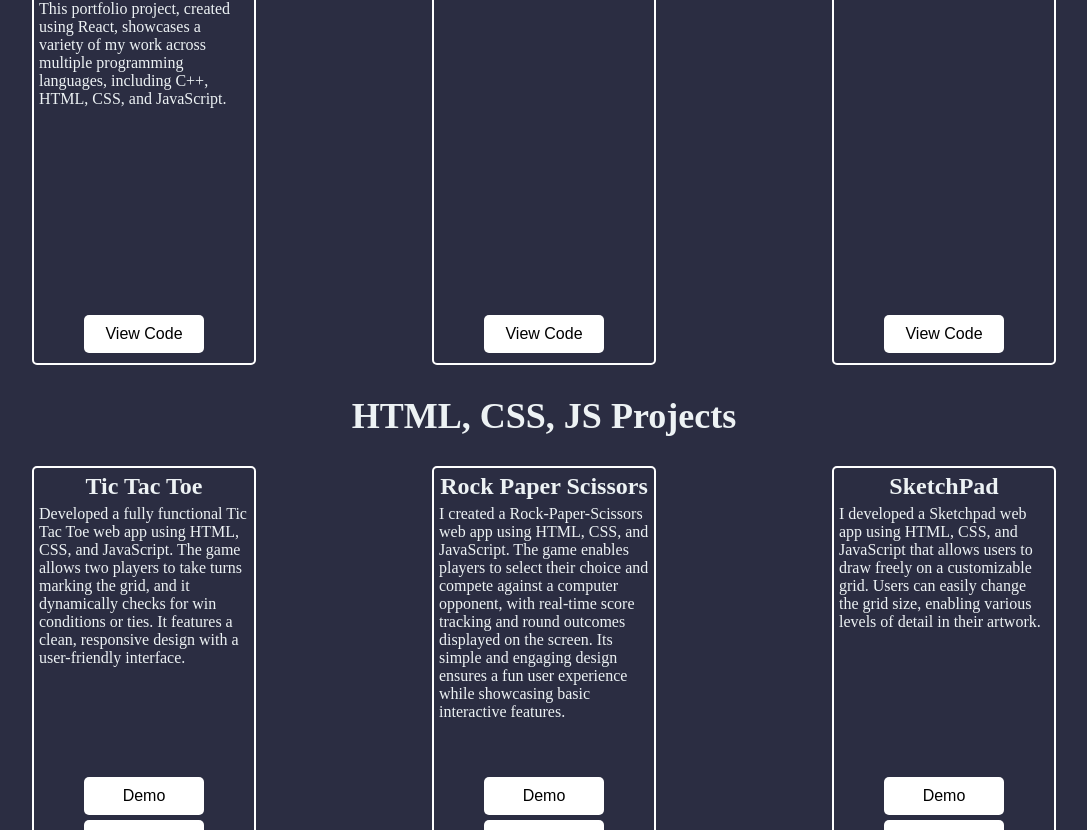
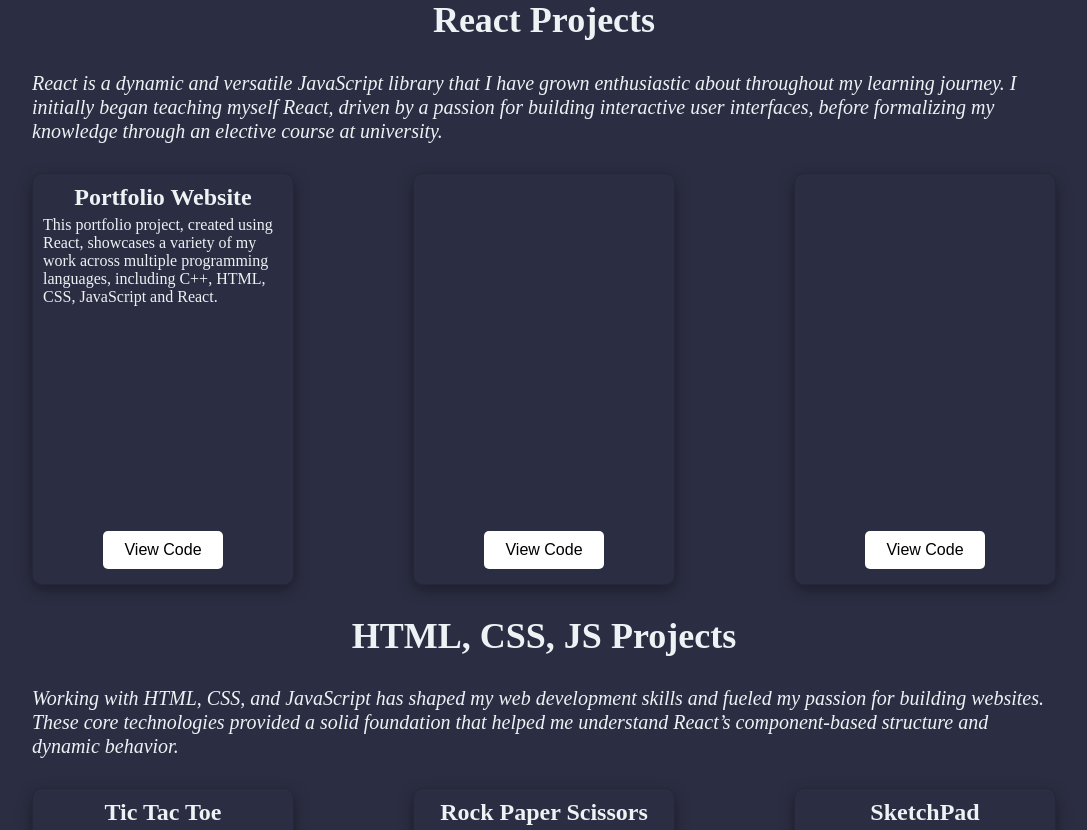
Before and after one commit to LachezarKunov/portfolio-website, a React (Vite) app: page /projects in a window 1280 px wide. Shown: the part 687-1517 px from the top of the page, without its empty margins (96-1183 px from the left). Built offline with nearby package versions, Linux system fonts and the light colour scheme.

Commit message:
implement projectspage

```diff
--- a/src/components/ProjectCard.css
+++ b/src/components/ProjectCard.css
@@ -1,13 +1,16 @@
 .card-container {
-    border: 2px solid white;
-    border-radius: 5px;
-    width: 220px;
+    width: 250px;
     height: 400px;
+    padding: 5px;
 
     display: flex;
     flex-direction: column;
     align-items: center;
     justify-content: space-between;
+
+    border: 1px solid rgba(0, 0, 0, .125);
+    border-radius: 10px;
+    box-shadow: rgba(0, 0, 0, 0.35) 0px 5px 15px;
 }
 
 .card-title {
@@ -53,3 +56,10 @@ button:active {
 .card-description {
     font-size: 16px;
 }
+
+.technology-paragraph {
+    font-size: 20px;
+    line-height: 24px;
+    font-style: italic;
+    margin-bottom: 30px;
+}
--- a/src/components/ProjectsPage.jsx
+++ b/src/components/ProjectsPage.jsx
@@ -6,6 +6,8 @@ function ProjectsPage (){
     return (
         <>
         <h2>C++ Projects</h2>
+        <p className = 'technology-paragraph'>I appreciate C++ for its speed and efficient memory management. Starting at university, I gained a deep understanding of its core principles and advanced features. This strong foundation not only allows me to handle complex projects but also broadens my understanding of concepts in other programming languages.
+        </p>
         <div className='cards-container'>
             <ProjectCard title = 'MultiSet' description='Developed a C++
             multiset that efficiently stores large sets of numbers using just 1 bit
@@ -32,13 +34,23 @@ function ProjectsPage (){
         </div>
 
         <h2>React Projects</h2>
+        <p className = 'technology-paragraph'>
+            React is a dynamic and versatile JavaScript library that I have grown enthusiastic about throughout my learning journey. I initially began teaching myself React,
+            driven by a passion for building interactive user interfaces,
+            before formalizing my knowledge through an elective course at university.
+        </p>
         <div className = 'cards-container'>
-            <ProjectCard title='Portfolio Website' description = {'This portfolio project, created using React, showcases a variety of my work across multiple programming languages, including C++, HTML, CSS, and JavaScript.'} githubURL={'https://github.com/LachezarKunov/portfolio-website'}></ProjectCard>
+            <ProjectCard title='Portfolio Website' description = {'This portfolio project, created using React, showcases a variety of my work across multiple programming languages, including C++, HTML, CSS, JavaScript and React.'} githubURL={'https://github.com/LachezarKunov/portfolio-website'}></ProjectCard>
             <ProjectCard></ProjectCard>
             <ProjectCard></ProjectCard>
         </div>
 
         <h2>HTML, CSS, JS Projects</h2>
+        <p className = 'technology-paragraph'>
+        Working with HTML, CSS, and JavaScript has shaped my web development skills and fueled my passion for building websites.
+        These core technologies provided a solid foundation that helped me understand React’s component-based structure and
+        dynamic behavior.
+        </p>
         <div className = 'cards-container'>
             <ProjectCard title = 'Tic Tac Toe' description={'Developed a fully functional Tic Tac Toe web app using HTML, CSS, and JavaScript. The game allows two players to take turns marking the grid, and it dynamically checks for win conditions or ties. It features a clean, responsive design with a user-friendly interface.'} githubURL={'https://lachezarkunov.github.io/tic-tac-toe/'} demoURL={'https://lachezarkunov.github.io/tic-tac-toe/'}></ProjectCard>
             <ProjectCard title = 'Rock Paper Scissors' description={'I created a Rock-Paper-Scissors web app using HTML, CSS, and JavaScript. The game enables players to select their choice and compete against a computer opponent, with real-time score tracking and round outcomes displayed on the screen. Its simple and engaging design ensures a fun user experience while showcasing basic interactive features.'} githubURL={'https://lachezarkunov.github.io/rock-paper-scissors-2024/'} demoURL={'https://lachezarkunov.github.io/rock-paper-scissors-2024/'}></ProjectCard>
--- a/src/index.css
+++ b/src/index.css
@@ -5,6 +5,7 @@
 :root {
   background-color: #2B2D42;
   font-size: 24px;
+  padding-bottom: 75px
 }
 
 body {
```
